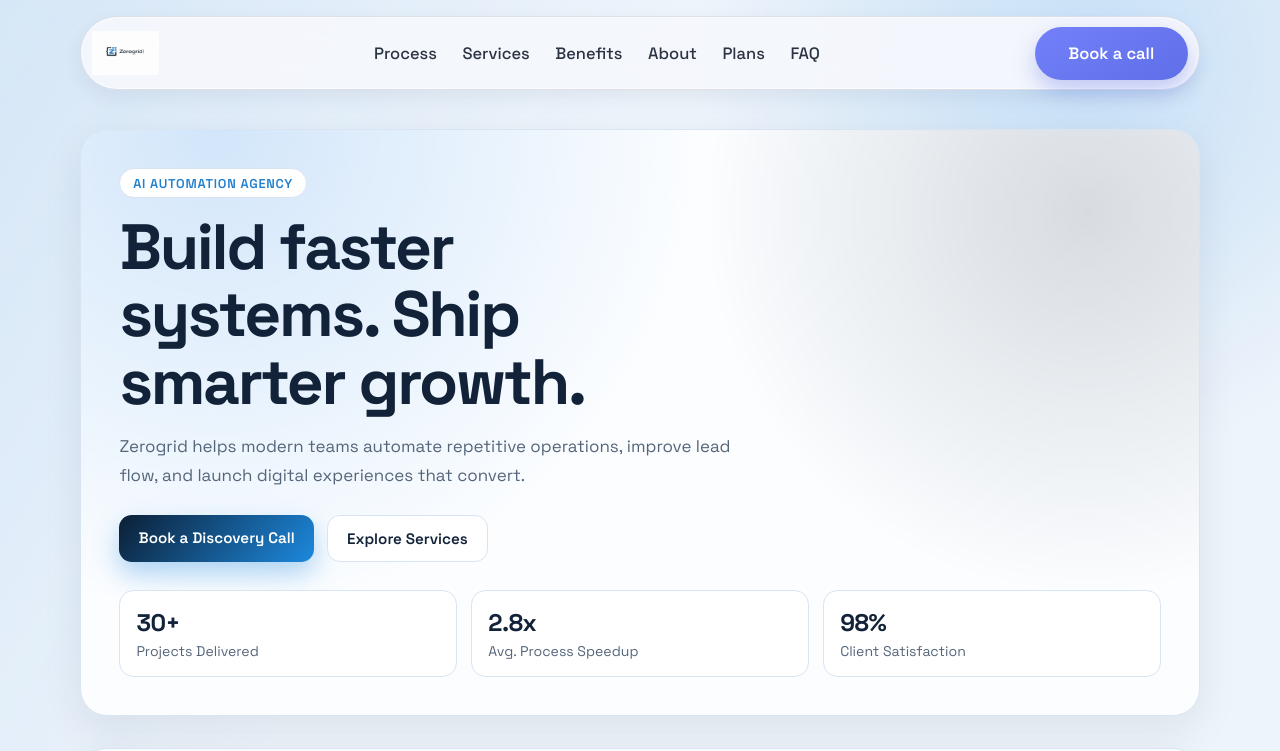
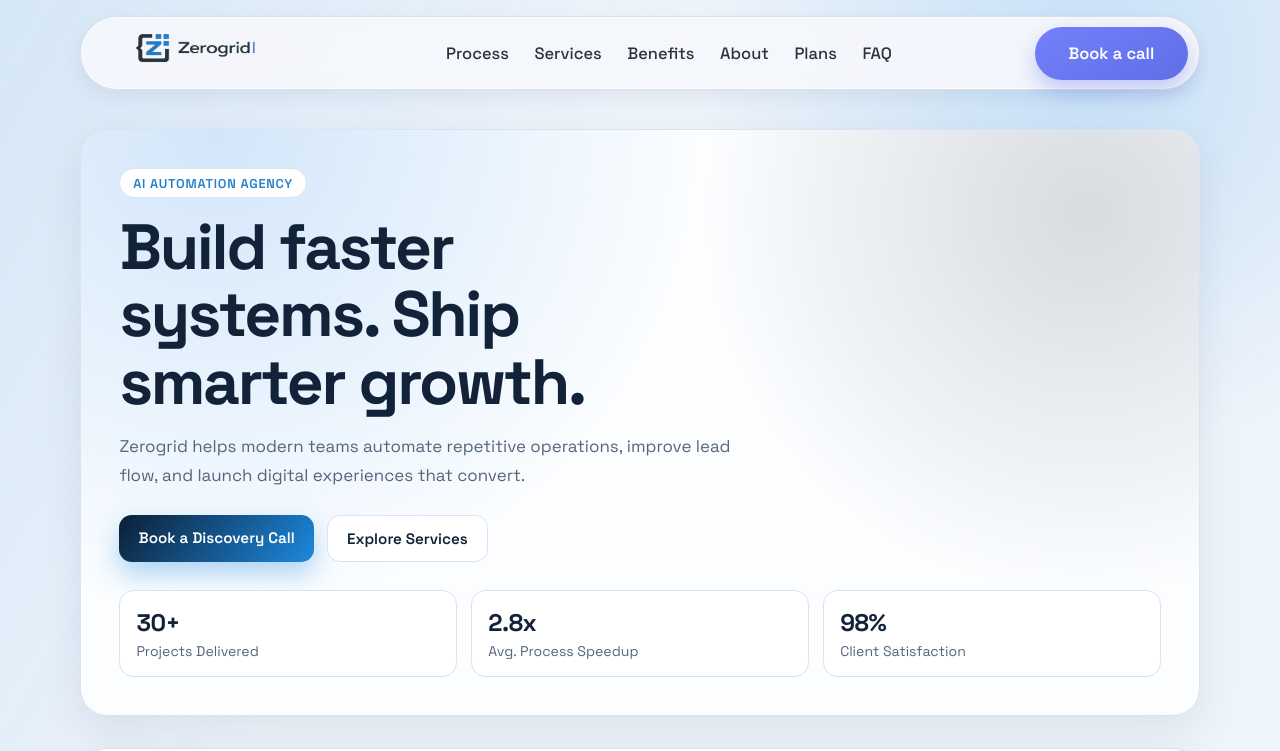
Before and after one commit to Abhi-0930/Zerogrid, a Next.js app: page / in a window 1280 px wide. Shown: the top 751 px of the page. Built offline with nearby package versions, Linux system fonts and the light colour scheme.

Commit message:
created the boilerplate templeate

```diff
--- a/src/app/page.module.css
+++ b/src/app/page.module.css
@@ -28,9 +28,11 @@
 }
 
 .brandLogoImage {
-  width: auto;
-  height: 2.8rem;
-  object-fit: contain;
+  width: 13.2rem;
+  height: 3.2rem;
+  object-fit: cover;
+  object-position: center;
+  border-radius: 0.45rem;
 }
 
 .navLinks {
@@ -301,11 +303,11 @@
   }
 
   .brand {
-    max-width: 9.5rem;
+    max-width: 9.6rem;
   }
 
   .brandLogoImage {
-    height: 2rem;
+    height: 2.35rem;
     width: 100%;
   }
 
--- a/src/app/page.tsx
+++ b/src/app/page.tsx
@@ -41,10 +41,10 @@ export default function Home() {
         <a className={styles.brand} href="#" aria-label="Zerogrid home">
           <Image
             className={styles.brandLogoImage}
-            src="/logo.png"
+            src="/zerogrid-logo-bg-remove.png"
             alt="Zerogrid logo"
-            width={300}
-            height={80}
+            width={320}
+            height={72}
             priority
           />
         </a>
```
